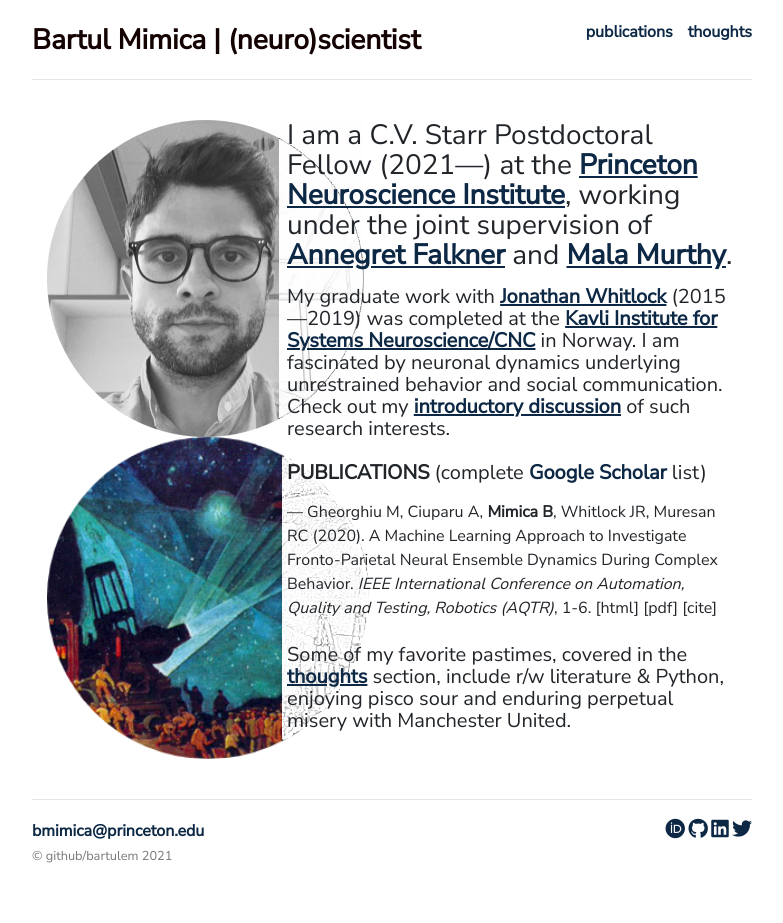
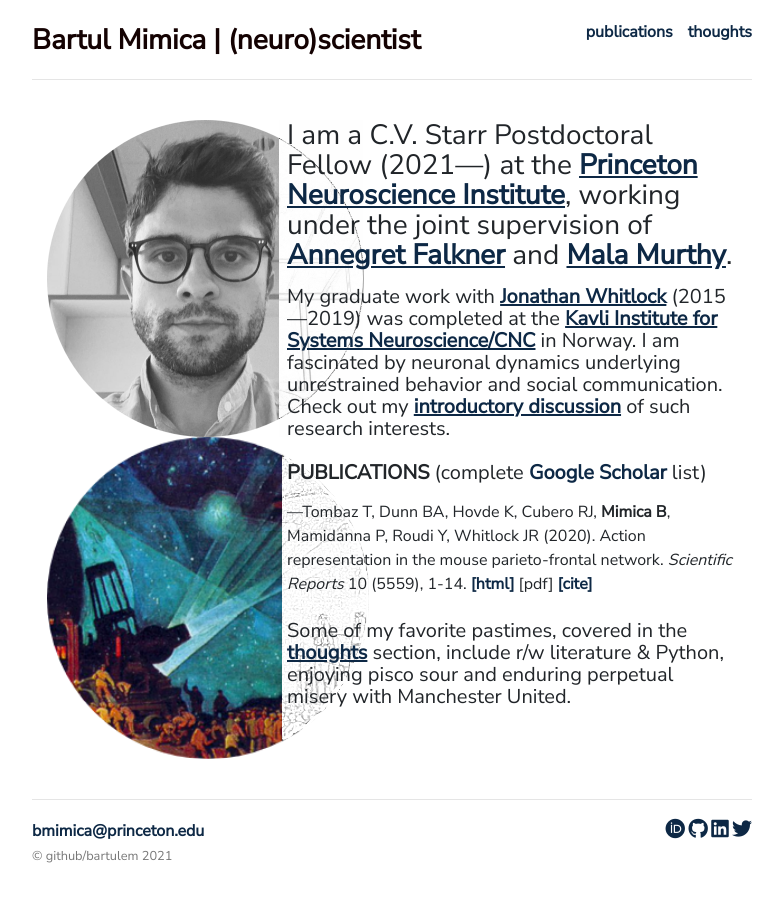
Before and after one commit to bartulem/bartulem.github.io, a Jekyll site: the page built from index.html, in a window 1280 px wide. Shown: the whole page, without its empty margins (248-1031 px from the left). Built offline with Jekyll 4.4.1, drawn with Linux system fonts in a browser that asks for light colours; nearby versions of some CDN libraries; comment, search, counter and statistics services are not loaded; a style sheet for code colours, icons or effects is not loaded.

Commit message:
2022 format v33

```diff
--- a/index.html
+++ b/index.html
@@ -14,9 +14,9 @@
 	<div itemscope itemtype="http://data-vocabulary.org/Person" class="col-sm-8">
 	<p class="lead">I am a C.V. Starr Postdoctoral Fellow (2021—) at the <a style= "text-decoration: underline" target="_blank" href="https://pni.princeton.edu/">Princeton Neuroscience Institute</a>, working under the joint supervision of <a style= "text-decoration: underline" target="_blank" href="https://www.falknerlab.com/">Annegret Falkner</a> and <a style= "text-decoration: underline" target="_blank" href="https://murthylab.princeton.edu/">Mala Murthy</a>.</p>
 
-	<p>My graduate work with <a style= "text-decoration: underline" target="_blank" href="https://www.whitlocklab.org/">Jonathan Whitlock</a> (2015—2019) was completed at the <a style= "text-decoration: underline" target="_blank" href="https://www.ntnu.edu/kavli">Kavli Institute for Systems Neuroscience/CNC</a> in Norway. I am fascinated by neuronal dynamics underlying unrestrained behavior and social communication. Check out my <a style= "text-decoration: underline" href="https://bartulem.github.io/thoughts/2020/03/05/comp-neuroethology/">introductory discussion</a> of such research interests. <br/> <br/> <b>PUBLICATIONS</b> (complete <a href="https://scholar.google.no/citations?user=aUeOyr8AAAAJ&hl=en" target="_blank">Google Scholar</a> list) <br/> </p>
+	<p>My graduate work with <a style= "text-decoration: underline" target="_blank" href="https://www.whitlocklab.org/">Jonathan Whitlock</a> (2015—2019) was completed at the <a style= "text-decoration: underline" target="_blank" href="https://www.ntnu.edu/kavli">Kavli Institute for Systems Neuroscience/CNC</a> in Norway. I am fascinated by neuronal dynamics underlying unrestrained behavior and social communication. Check out my <a style= "text-decoration: underline" href="https://bartulem.github.io/thoughts/2020/03/05/comp-neuroethology/">introductory discussion</a> of such research interests. <br/> <br/> <b>PUBLICATIONS</b> (complete <a href="https://scholar.google.no/citations?user=aUeOyr8AAAAJ&hl=en" target="_blank">Google Scholar</a> list)</p>
 
-	<p1>— Gheorghiu M, Ciuparu A, <b>Mimica B</b>, Whitlock JR, Muresan RC (2020). A Machine Learning Approach to Investigate Fronto-Parietal Neural Ensemble Dynamics During Complex Behavior. <em>IEEE International Conference on Automation, Quality and Testing, Robotics (AQTR)</em>, 1-6. [html] [pdf] [cite]</p1> <br/> <br/>
+	<p1>—Tombaz T, Dunn BA, Hovde K, Cubero RJ, <b>Mimica B</b>, Mamidanna P, Roudi Y, Whitlock JR (2020). Action representation in the mouse parieto-frontal network. <em>Scientific Reports</em> 10 (5559), 1-14. <a href="https://www.nature.com/articles/s41598-020-62089-6?error=cookies_not_supported&code=e0a538d4-9569-4b30-b2d1-d78d1c8e03b3" target="_blank">[html]</a> [pdf] <a href=/files/tombaz2020.bib download>[cite]</a></p1> <br/> <br/>
 
 	<p>Some of my favorite pastimes, covered in the <a style= "text-decoration: underline" href="https://bartulem.github.io/thoughts/">thoughts</a> section, include r/w literature & Python, enjoying pisco sour and enduring perpetual misery with Manchester United.</p>
 	</div>
```
